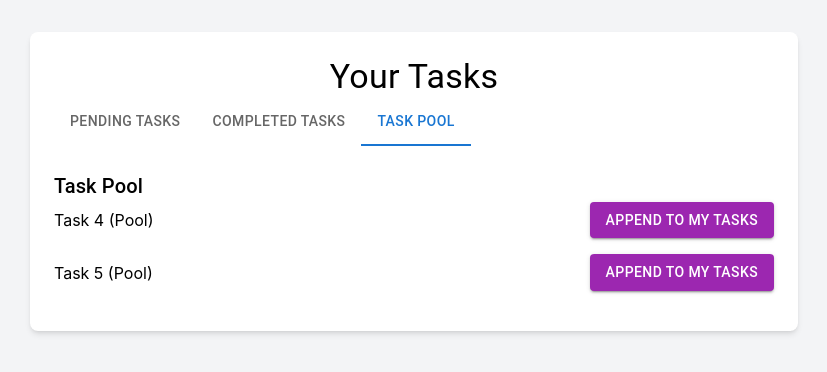
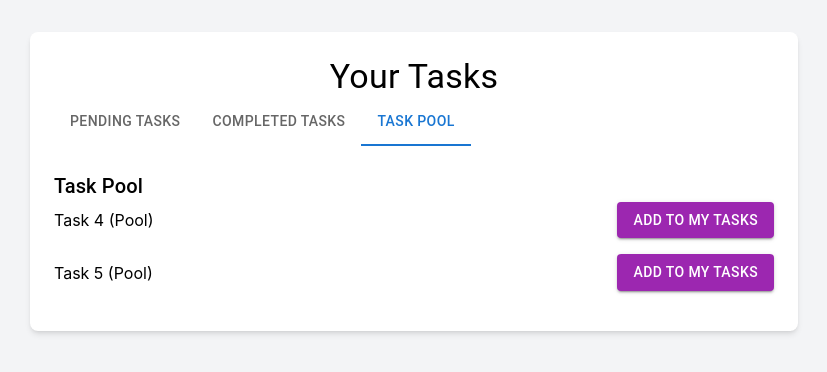
Before and after one commit to tsegaat/suncoast-fe, a React (Create React App) app: page / in a window 1280 px wide. Both pictures are taken after a click on the tab "TASK POOL". Shown: the top 372 px of the page, without its empty margins (226-1053 px from the left). Built offline with nearby package versions, Linux system fonts and the light colour scheme.

Commit message:
second test

```diff
--- a/src/pages/Home.tsx
+++ b/src/pages/Home.tsx
@@ -198,7 +198,7 @@ export default function Tasks() {
                                             }
                                             className="w-full md:w-auto"
                                         >
-                                            Append to My Tasks
+                                            Add to My Tasks
                                         </Button>
                                     </li>
                                 ))}
```
